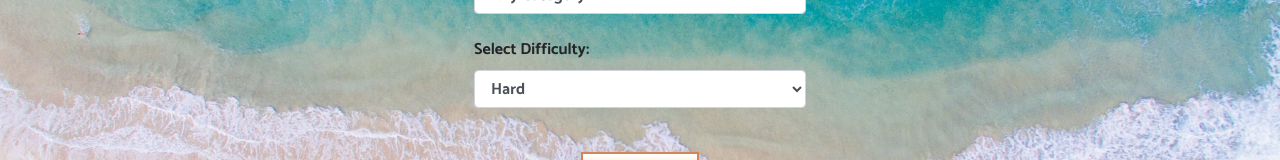
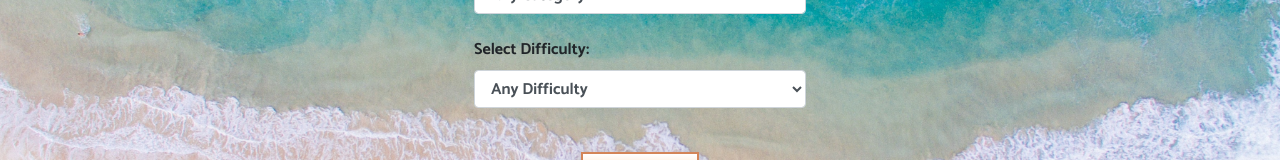
Before and after one commit to bhavyabhut/beach-quiz, a React (Create React App) app: page / in a window 1280 px wide. Shown: the part 274-434 px from the top of the page. Built offline with nearby package versions, Linux system fonts and the light colour scheme; a web font is replaced by a local one.

Commit message:
bugs-fix

```diff
--- a/src/App.tsx
+++ b/src/App.tsx
@@ -21,7 +21,7 @@ const App = () => {
   const [gameOver, setGameOver] = useState(true);
   const [limit, setLimit] = useState(10);
   const [category, setCategory] = useState<string | number>("any");
-  const [difficulty, setDifficulty] = useState<Difficulty>(Difficulty.HARD);
+  const [difficulty, setDifficulty] = useState<Difficulty>(Difficulty.ANY);
   const [reset, setReset] = useState(false);
   const start = async () => {
     setLoading(true);
@@ -73,7 +73,8 @@ const App = () => {
     if (
       Difficulty.HARD === value.target.value ||
       Difficulty.EASY === value.target.value ||
-      Difficulty.MEDIUM === value.target.value
+      Difficulty.MEDIUM === value.target.value ||
+      Difficulty.ANY === value.target.value
     )
       setDifficulty(value.target.value);
   };
--- a/src/Components/Form/index.tsx
+++ b/src/Components/Form/index.tsx
@@ -21,7 +21,6 @@ const Form: React.FC<FormProps> = ({
       <label>Number of Questions:</label>
       <input
         type="number"
-        name="trivia_amount"
         className="form-control"
         min="1"
         max="50"
@@ -31,7 +30,6 @@ const Form: React.FC<FormProps> = ({
       <br />
       <label>Select Category: </label>
       <select
-        name="trivia_category"
         className="form-control "
         onChange={categoryChange}
         value={category}
--- a/src/api.ts
+++ b/src/api.ts
@@ -15,6 +15,7 @@ export enum Difficulty {
   EASY = "easy",
   MEDIUM = "medium",
   HARD = "hard",
+  ANY = "any",
 }
 type Res = {
   data: any;
@@ -25,8 +26,12 @@ export const fetchQuestion = async (
   category: number | string
 ) => {
   let endpoint;
-  if (typeof category === "string")
+  if (typeof isNaN(+category) && diff === Difficulty.ANY)
+    endpoint = `https://opentdb.com/api.php?amount=${amount}&type=multiple`;
+  else if (isNaN(+category))
     endpoint = `https://opentdb.com/api.php?amount=${amount}&difficulty=${diff}&type=multiple`;
+  else if (diff === Difficulty.ANY)
+    endpoint = `https://opentdb.com/api.php?amount=${amount}&category=${category}&type=multiple`;
   else
     endpoint = `https://opentdb.com/api.php?amount=${amount}&category=${category}&difficulty=${diff}&type=multiple`;
   const response: Res = await axios.get(endpoint);
```
